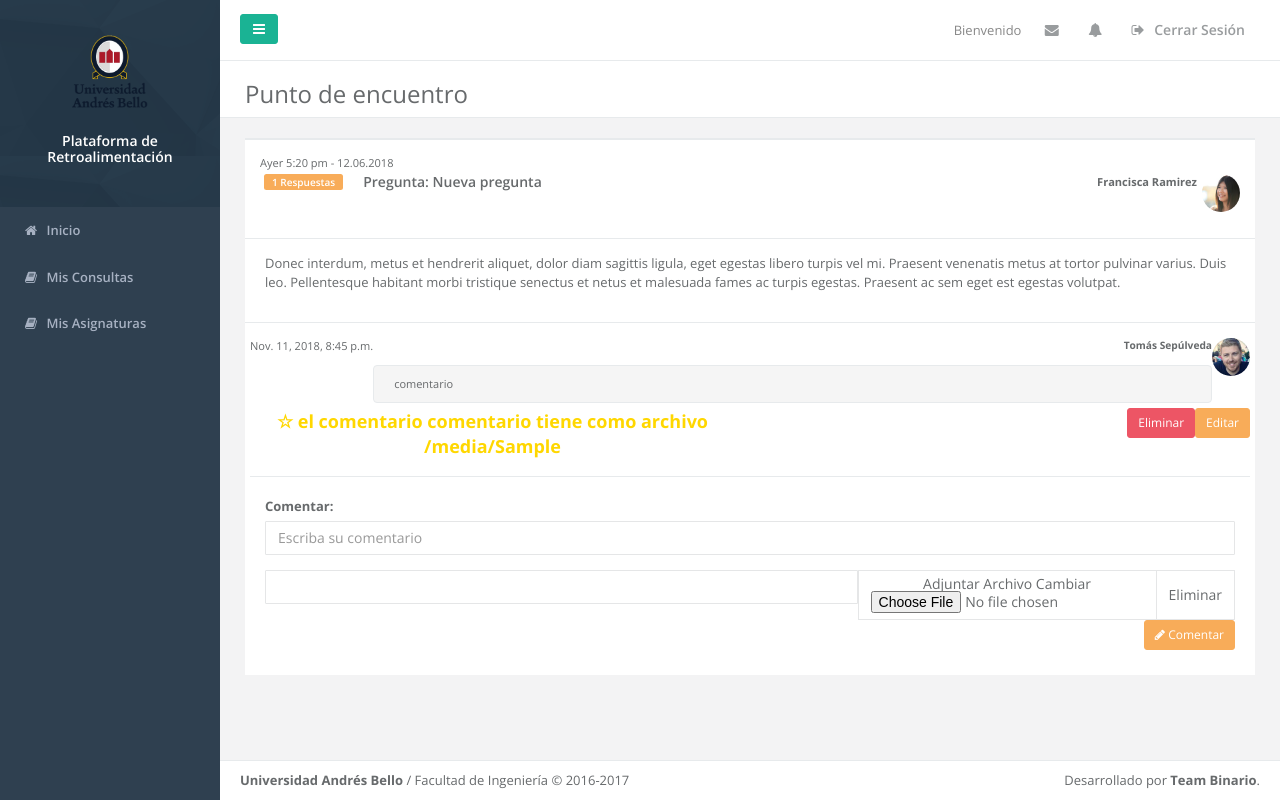
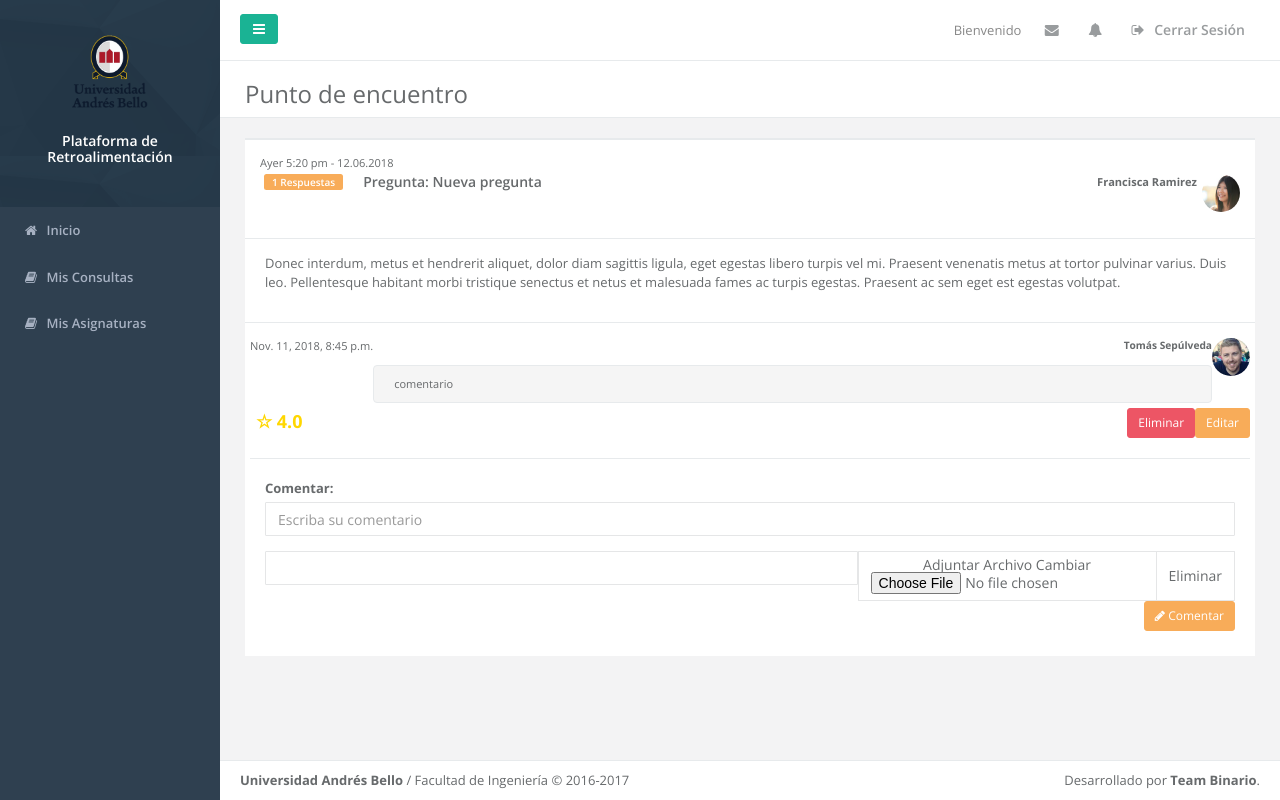
Before and after one commit to DonNicoCordova/retroinmediata, a Django app: page /Pregunta/1/ in a window 1280 px wide. Run offline with Django 3.2, Linux system fonts and the light colour scheme; data comes from the database, SQL or seed files in the repository; both versions use the stored data as it was after the commit; tables that the repository leaves empty hold one stand-in row (values such as "Sample post"); some libraries are stand-ins or nearby versions; some web fonts are replaced.

Commit message:
Mejorando vistas

```diff
--- a/retro/templates/post_details.html
+++ b/retro/templates/post_details.html
@@ -107,7 +107,7 @@
                               <input type="text" value="{{Postpk}}" name="Postpk" hidden>
                               <div class="form-group">
                                 <label>Comentar:</label>
-                                <input placeholder="Escriba su comentario"  class="form-control summernote" type="text" id="summernote" name="description">
+                                <input placeholder="Escriba su comentario"  class="form-control summernote#1" type="text" id="summernote" name="description">
                               </div>
                               <div class="fileinput fileinput-new input-group" data-provides="fileinput">
                                   <div class="form-control" data-trigger="fileinput">
@@ -117,7 +117,7 @@
                                   <span class="input-group-addon btn btn-default btn-file">
                                       <span class="fileinput-new">Adjuntar Archivo</span>
                                       <span class="fileinput-exists">Cambiar</span>
-                                      <input type="file" id="saved_file" name="saved_file"/>
+                                      <input type="file" id="id_document" name="document"/>
                                   </span>
                                   <a href="#" class="input-group-addon btn btn-default fileinput-exists" data-dismiss="fileinput">Eliminar</a>
                               </div>
@@ -218,13 +218,13 @@
           toolbar: false,
           height: 100,
       });
-      $(function() {
-        $('form').submit(upload);
-      });
+      {#$(function() {#}
+      {#  $('form').submit(upload);#}
+      {#});#}
       $(".eliminar").click(function(){
           var pk = $(this).data("pk");
           let data = {
-              csrfmiddlewaretoken: "{{csrf_token}}",
+              csrfmiddlewaretoken: getCookie('csrftoken'),
               pk: pk,
           };
           $.ajax({
--- a/retro/views.py
+++ b/retro/views.py
@@ -144,17 +144,26 @@
     if Post.objects.filter(pk=pk).exists():
         post = Post.objects.get(pk=pk)
         all_comment = Comment.objects.filter(post=post)
-        lista_coment = []
+        listComments = []
         for i in all_comment:
-            try:
-                file = CommentArchive.objects.get(comment=i)
-                lista_coment.append([i, file])
-            except CommentArchive.DoesNotExist:
-                lista_coment.append([i, ""])
-        data['Comments'] = lista_coment
+            rankingSum = 0
+            rankingAvg = 0.0
+            numRatings = 0
+            rankings = CommentRanking.objects.filter(comment=i)
+
+            for j in rankings:
+                rankingSum += j.rating
+                numRatings += 1
+
+            if (numRatings != 0):
+                rankingAvg = rankingSum / numRatings
+
+            listComments.append(tuple((i, rankingAvg)))
+        data['Comments'] = listComments
         data['post'] = post
         if request.method == "POST":
             data['form'] = post_form(request.POST)
+            print(request.POST)
             if data['form'].is_valid():
                 new_comment = Comment(post=post, description=request.POST['description'],
                                       author=request.user.userprofile)
```
Also changed, not shown: db.sqlite3.
